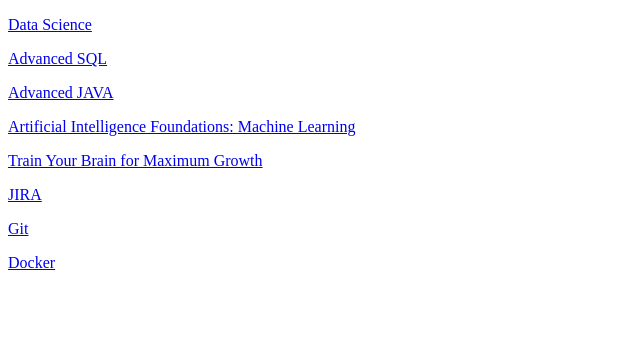
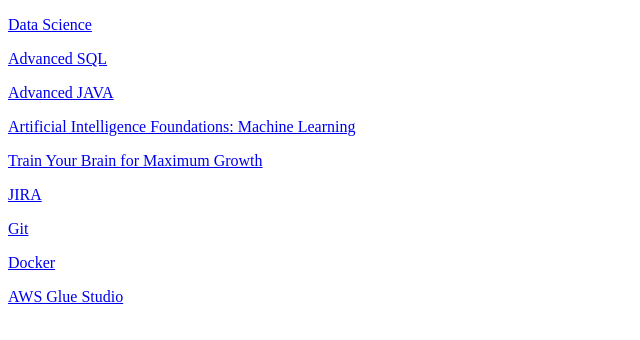
Before and after one commit to anilsyamanthakam/technologies, a plain HTML site: page index.html in a window 1280 px wide. Shown: the whole page, without its empty margins (0-640 px from the left). Drawn offline with Linux system fonts and the light colour scheme.

Commit message:
index file chaged

```diff
--- a/index.html
+++ b/index.html
@@ -12,5 +12,6 @@
 <p><a href="https://htmlpreview.github.io/?https://github.com/anilsyamanthakam/technologies/blob/main/jira.html">JIRA</a></p>
 <p><a href="https://htmlpreview.github.io/?https://github.com/anilsyamanthakam/technologies/blob/main/git.html">Git</a></p>
 <p><a href="https://htmlpreview.github.io/?https://github.com/anilsyamanthakam/technologies/blob/main/docker.html">Docker</a></p>
+<p><a href="https://htmlpreview.github.io/?https://github.com/anilsyamanthakam/technologies/blob/main/awsgluestudio.html">AWS Glue Studio</a></p>
 </body>
 </html>
```
